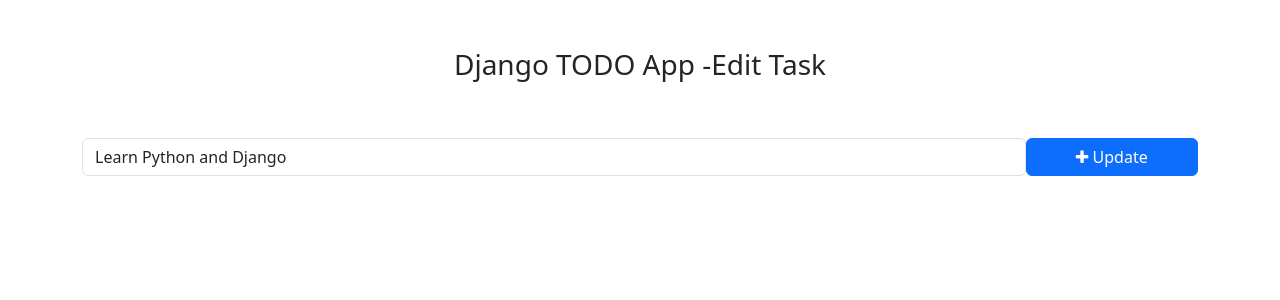
After one commit to gandhishital2597/ToDoApp, a Django app: page /todo/edit_task/2/ in a window 1280 px wide. The commit adds this page. Shown: the top 300 px of the page. Run offline with Django 3.2, Linux system fonts and the light colour scheme; data comes from the database, SQL or seed files in the repository; both versions use the stored data as it was after the commit.

Commit message:
todo app final

```diff
--- /dev/null
+++ b/templates/edit_task.html
@@ -0,0 +1,26 @@
+<!DOCTYPE html>
+<html lang="en">
+<head>
+    <meta charset="UTF-8">
+    <title> Edit Task -Django TODO App</title>
+        <!-- Bootstrap -->
+    <link href="https://cdn.jsdelivr.net/npm/bootstrap@5.3.0-alpha1/dist/css/bootstrap.min.css" rel="stylesheet" integrity="sha384-GLhlTQ8iRABdZLl6O3oVMWSktQOp6b7In1Zl3/Jr59b6EGGoI1aFkw7cmDA6j6gD" crossorigin="anonymous">
+    <script src="https://cdn.jsdelivr.net/npm/bootstrap@5.3.0-alpha1/dist/js/bootstrap.bundle.min.js" integrity="sha384-w76AqPfDkMBDXo30jS1Sgez6pr3x5MlQ1ZAGC+nuZB+EYdgRZgiwxhTBTkF7CXvN" crossorigin="anonymous"></script>
+    <!-- Font Awesome Icons -->
+    <link rel="stylesheet" href="https://cdnjs.cloudflare.com/ajax/libs/font-awesome/4.7.0/css/font-awesome.min.css">
+</head>
+<body>
+    <div class="container">
+        <h3 class="pt-5 pb-5 text-center">Django TODO App -Edit Task</h3>
+        <form action="{% url 'edit_task' get_task.pk%}" method="post" style="width:500px margin : auto">
+                    {% csrf_token %} <!-- when form created load csrf_token django provide server side token --->
+                    <div class="form-group">
+                        <span style="display: flex;">
+                            <input type="text" name ="task" class="form-control" placeholder="Add a task" value="{{get_task.task}}">
+                            <button type="submit" class="btn btn-primary" style="width: 200px;"><i class="fa fa-plus"></i> Update</button>
+                        </span>
+                    </div>
+        </form>
+    </div>
+</body>
+</html>
--- a/todo/urls.py
+++ b/todo/urls.py
@@ -3,4 +3,11 @@ from django.urls import path
 from .views import *
 urlpatterns=[
     path('addTask/',addTask,name='addTask'),
+    path('mark_as_done/<int:pk>/',mark_as_done,name='mark_as_done'),
+    path('mark_as_undone/<int:pk>/', mark_as_undone, name='mark_as_undone'),
+
+    #EDIT/Update Feature
+    path('edit_task/<int:pk>/',edit_task,name='edit_task'),
+    #DELETE Feature
+    path('delete_task/<int:pk>/',delete_task,name='delete_task'),
 ]
--- a/todo/views.py
+++ b/todo/views.py
@@ -1,9 +1,12 @@
-from django.shortcuts import redirect
+from django.http import HttpResponse
+
+from django.shortcuts import redirect,render, get_object_or_404
 
 from .models import *
 
 # Create your views here.
 
+#create
 def addTask(request):
     task = request.POST['task']
     Task.objects.create( #create crud operation to create task in django admin
@@ -11,3 +14,36 @@ def addTask(request):
 
     )
     return redirect('home')
+
+#create crud operation to read task
+def mark_as_done(request,pk):
+    task = get_object_or_404(Task,pk=pk) #get data from database
+    task.is_completed = True
+    task.save()
+    return redirect('home')
+
+def mark_as_undone(request,pk):
+    task = get_object_or_404(Task, pk=pk)  # get data from database
+    task.is_completed = False
+    task.save()
+    return redirect('home')
+
+#edit operation/update
+def edit_task(request,pk):
+    get_task = get_object_or_404(Task, pk=pk)
+    if request.method == 'POST':
+        new_task = request.POST['task']
+        get_task.task = new_task
+        get_task.save()
+        return redirect('home')
+    else:
+        context = {
+            'get_task' : get_task
+        }
+        return render(request,'edit_task.html',context)
+
+#delete feature
+def delete_task(request,pk):
+    task = get_object_or_404(Task, pk=pk)
+    task.delete() #delete in built feature
+    return redirect('home')
--- a/todo_main/views.py
+++ b/todo_main/views.py
@@ -5,7 +5,10 @@ from todo.models import Task
 def home(request):
     tasks = Task.objects.filter(is_completed = False).order_by('-updated_at'  )
     #'-updated_at'  is means see the task in home page decending order
+
+    completed_tasks = Task.objects.filter(is_completed = True)
     context = {
-        'tasks':tasks
+        'tasks':tasks,
+        'completed_tasks' : completed_tasks
     }
     return render(request,'home.html',context)
```
Also changed, not shown: templates/home.html (+10 -5 lines), db.sqlite3.
